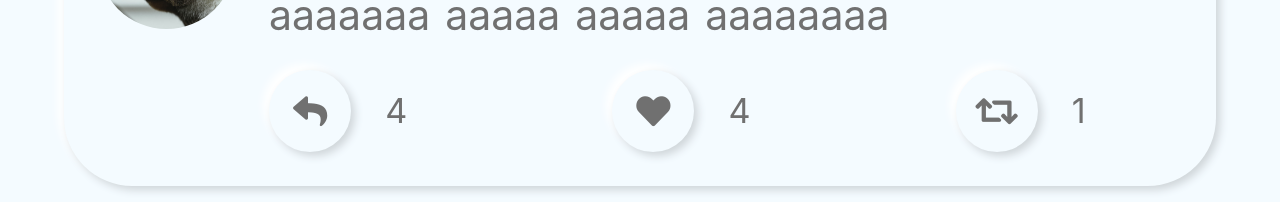
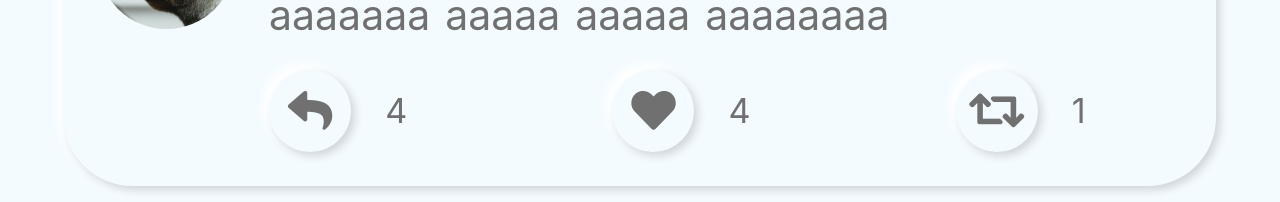
Before and after one commit to kurabuwa/sns, a Nuxt app: page / in a window 1280 px wide. Shown: the part 347-549 px from the top of the page. Built offline with nearby package versions, Linux system fonts and the light colour scheme.

Commit message:
ボタン押下時、アイコンのサイズを変更

```diff
--- a/components/atoms/button/ButtonAction.vue
+++ b/components/atoms/button/ButtonAction.vue
@@ -37,6 +37,7 @@ export default {
 .button-action__content {
   width: 2.4rem;
   height: 2.4rem;
+  font-size: 1.3rem;
   border-radius: 50%;
   display: flex;
   align-items: center;
@@ -50,8 +51,10 @@ export default {
 .button-action {
   &__heart {
     color: #FF7C7C;
+    font-size: 1.25rem;
   }
   &__retweet {
+    font-size: 1.25rem;
     color: #5DD159;
   }
 }
```
